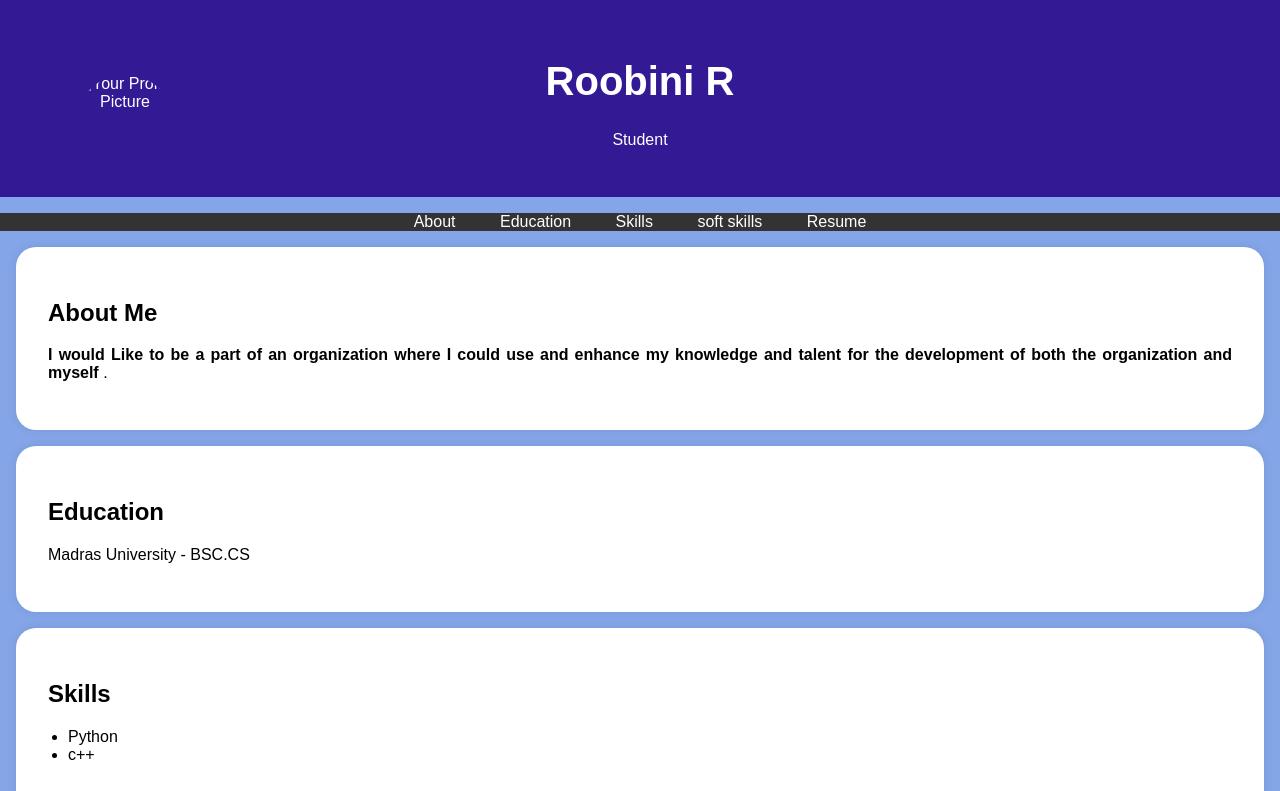
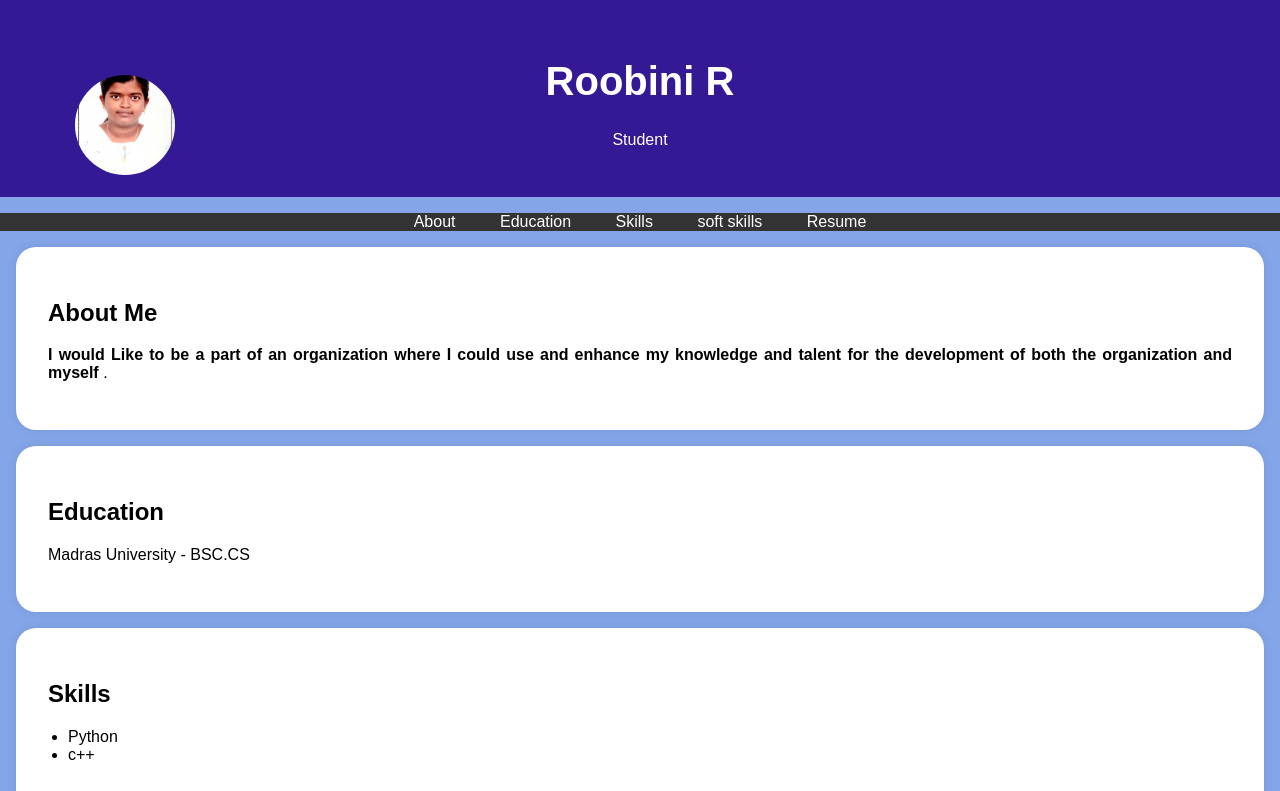
Before and after one commit to asunm1703222311420/digital-portfolio, a plain HTML site: page index.html in a window 1280 px wide. Shown: the top 791 px of the page. Drawn offline with Linux system fonts and the light colour scheme.

Commit message:
Update index.html

```diff
--- a/index.html
+++ b/index.html
@@ -95,7 +95,7 @@
     <header>
         <div class="header-content">
             <!-- Add your profile picture here -->
-            <img src="./photo.jpg.jpg" alt="Your Profile Picture" class="profile-picture">
+            <img src="photo.jpg" alt="Your Profile Picture" class="profile-picture">
             <h1>Roobini R</h1>
             <p>Student</p>
         </div>
```
